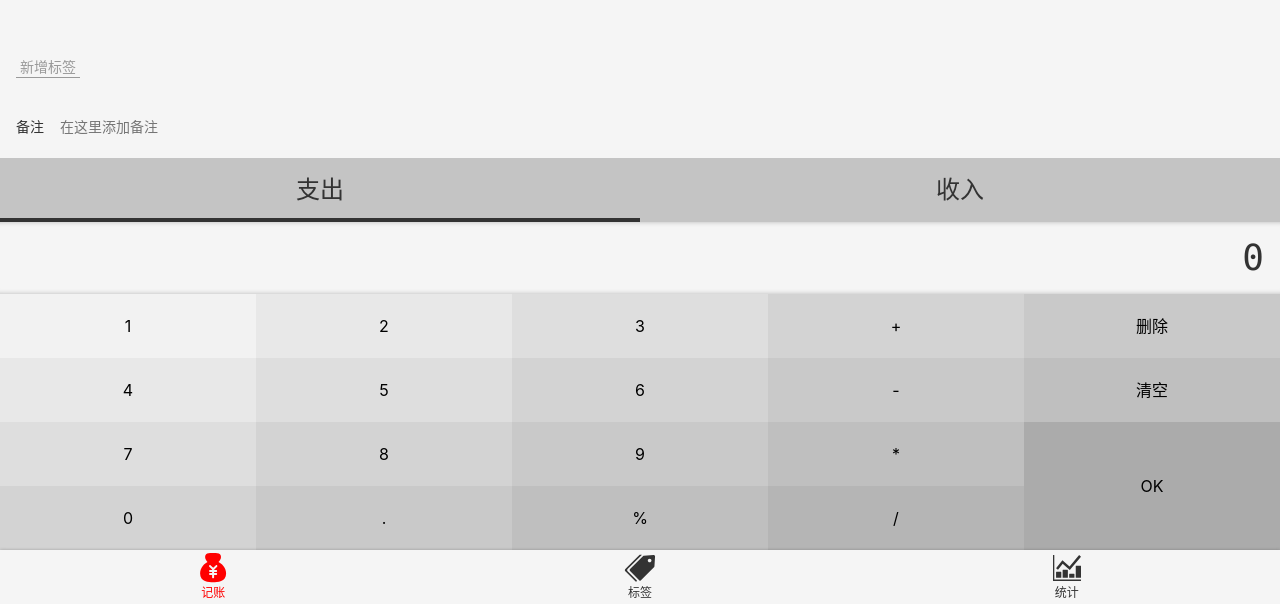
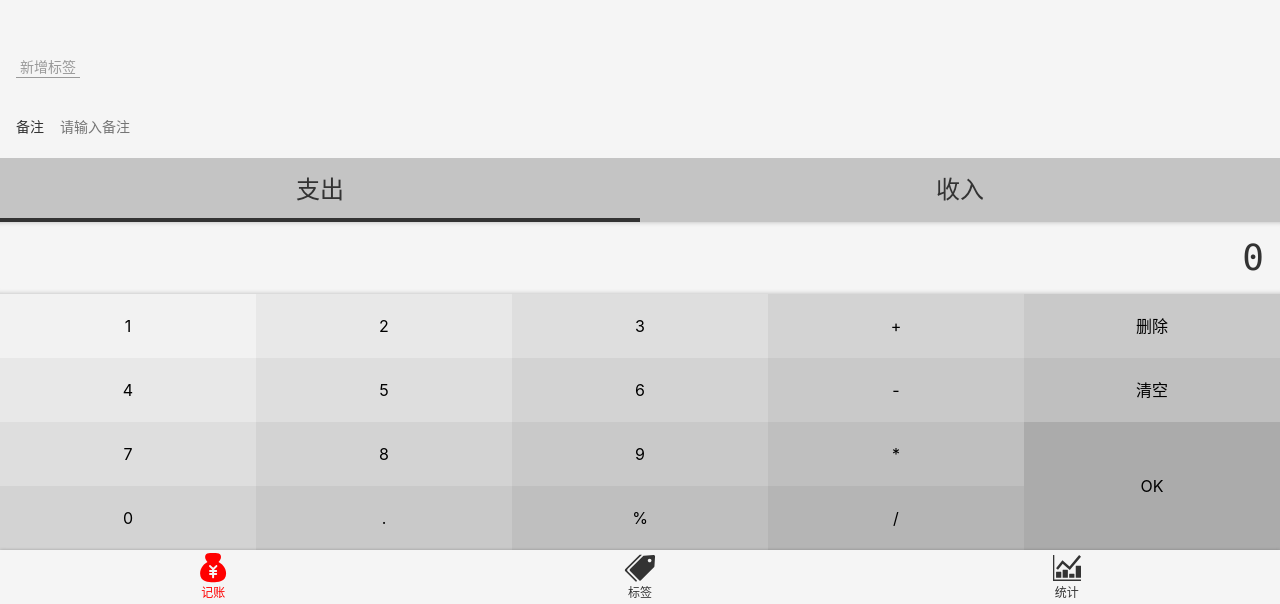
Before and after one commit to dongdong12138/morney-Vue, a Vue app: page /#/money in a window 1280 px wide. Shown: the part 196-800 px from the top of the page. Built offline with nearby package versions, Linux system fonts and the light colour scheme.

Commit message:
改造Notes.vue成为通用组件

```diff
--- a/src/components/Money/Notes.vue
+++ b/src/components/Money/Notes.vue
@@ -1,21 +1,24 @@
 <template>
   <label class="notes">
-    <span class="name">备注</span>
-    <input v-model="value" type="text" placeholder="在这里添加备注">
+    <span class="name">{{ fieldName }}</span>
+    <input v-model="value" type="text" :placeholder="placeholder">
   </label>
 </template>
 
 <script lang="ts">
 import Vue from 'vue';
-import {Component, Watch} from 'vue-property-decorator';
+import {Component, Prop, Watch} from 'vue-property-decorator';
 
 @Component
 export default class Notes extends Vue {
   value = '';
 
+  @Prop({required: true}) fieldName!: string;
+  @Prop() placeholder?: string;
+
   @Watch('value')
   onValueChanged(value: string) {
-    this.$emit('update:value', value)
+    this.$emit('update:value', value);
   }
 }
 </script>
--- a/src/views/EditLabel.vue
+++ b/src/views/EditLabel.vue
@@ -1,6 +1,8 @@
 <template>
   <Layout>
-    删除标签
+    <Icon name="arrowLeft"/>
+    <span>编辑标签</span>
+    <Notes field-name="标签名" placeholder="请输入标签名"/>
   </Layout>
 </template>
 
@@ -8,8 +10,11 @@
 import Vue from 'vue';
 import {Component} from 'vue-property-decorator';
 import tagListModel from '@/models/tagListModel';
+import Notes from '@/components/Money/Notes.vue';
 
-@Component
+@Component({
+  components: {Notes}
+})
 export default class EditLabel extends Vue {
   created() {
     const { id } = this.$route.params
--- a/src/views/Money.vue
+++ b/src/views/Money.vue
@@ -1,7 +1,7 @@
 <template>
   <Layout class-prefix="layout">
     <Tags :data-source.sync="tags" @update:value="onUpdateTags"/>
-    <Notes @update:value="onUpdateNotes"/>
+    <Notes field-name="备注" placeholder="请输入备注" @update:value="onUpdateNotes"/>
     <Types :value.sync="record.type"/>
     <NumberPad @submit="saveRecord" @update:value="onUpdateAmount"/>
   </Layout>
```
Also changed, not shown: src/assets/icons/arrowLeft.svg (added).
